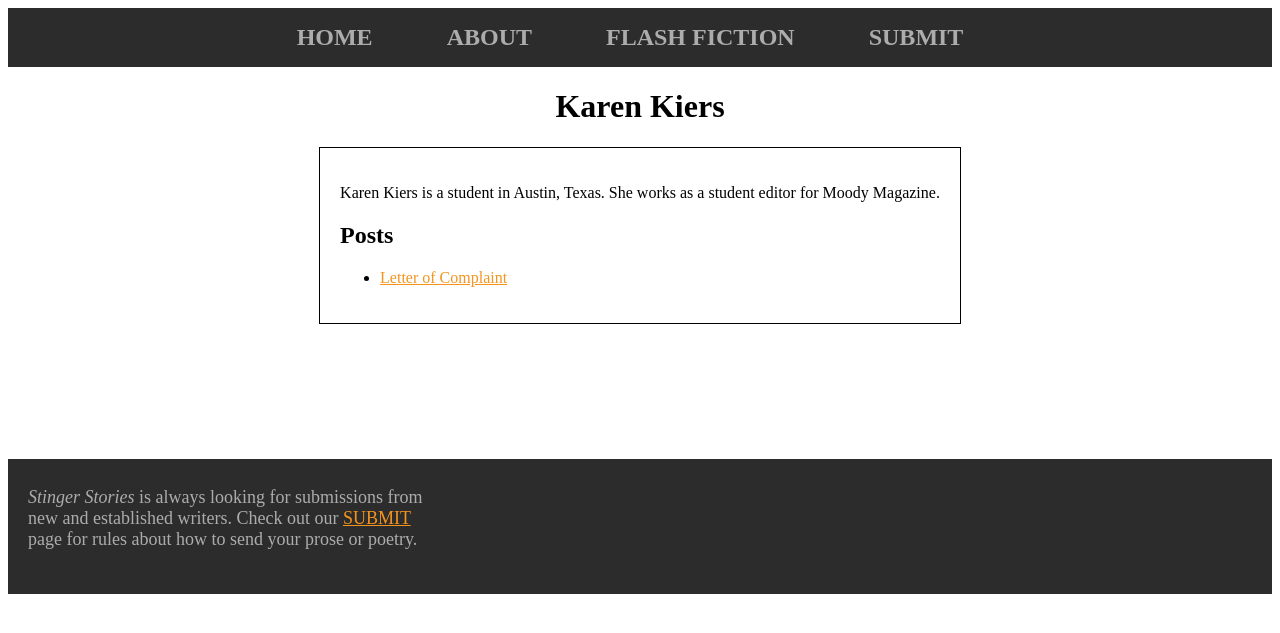
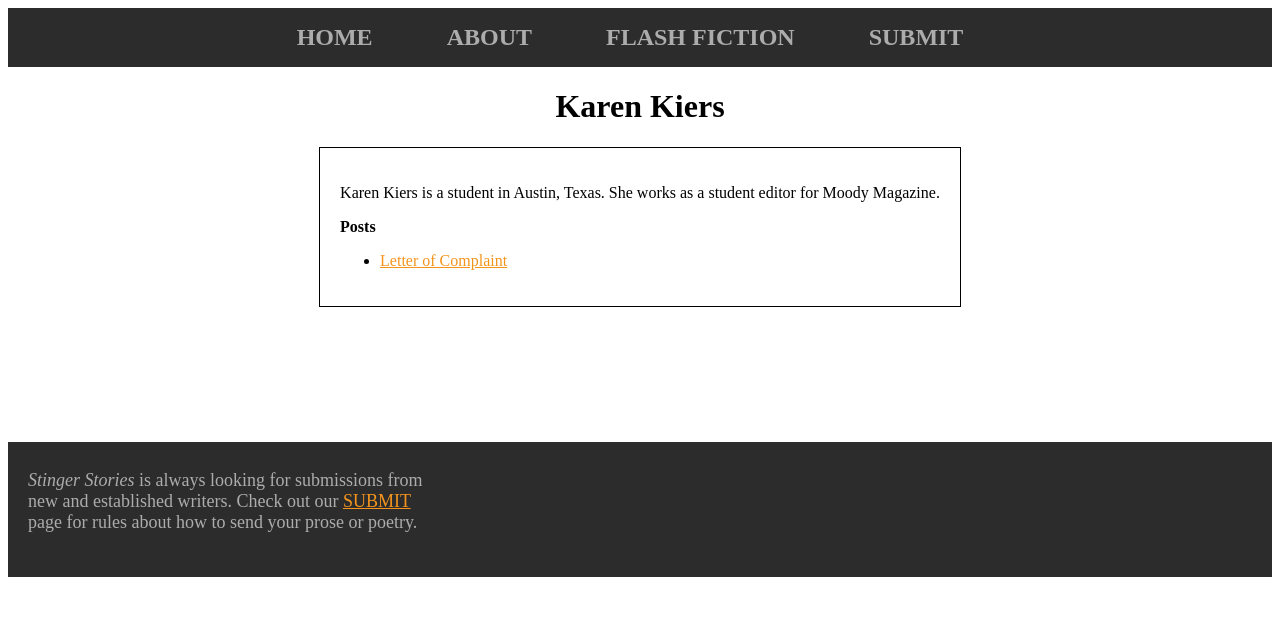
Before and after one commit to jwheatonumich/stinger-stories, a Jekyll site: the page built from _authors/author-karen-kiers.markdown, in a window 1280 px wide. Shown: the top 633 px of the page. Built offline with Jekyll 4.4.1, drawn with Linux system fonts in a browser that asks for light colours.

```diff
--- a/_layouts/author.html
+++ b/_layouts/author.html
@@ -37,7 +37,7 @@ span{
         <div id="body-text-div">
 
             <p id="description"> {{ content }}</p>
-            <h2>Posts</h2>
+            <p><b>Posts</b></p>
             <ul>
               {% assign filtered_posts = site.posts | where: 'author', page.name %}
               {% for post in filtered_posts %}
```
